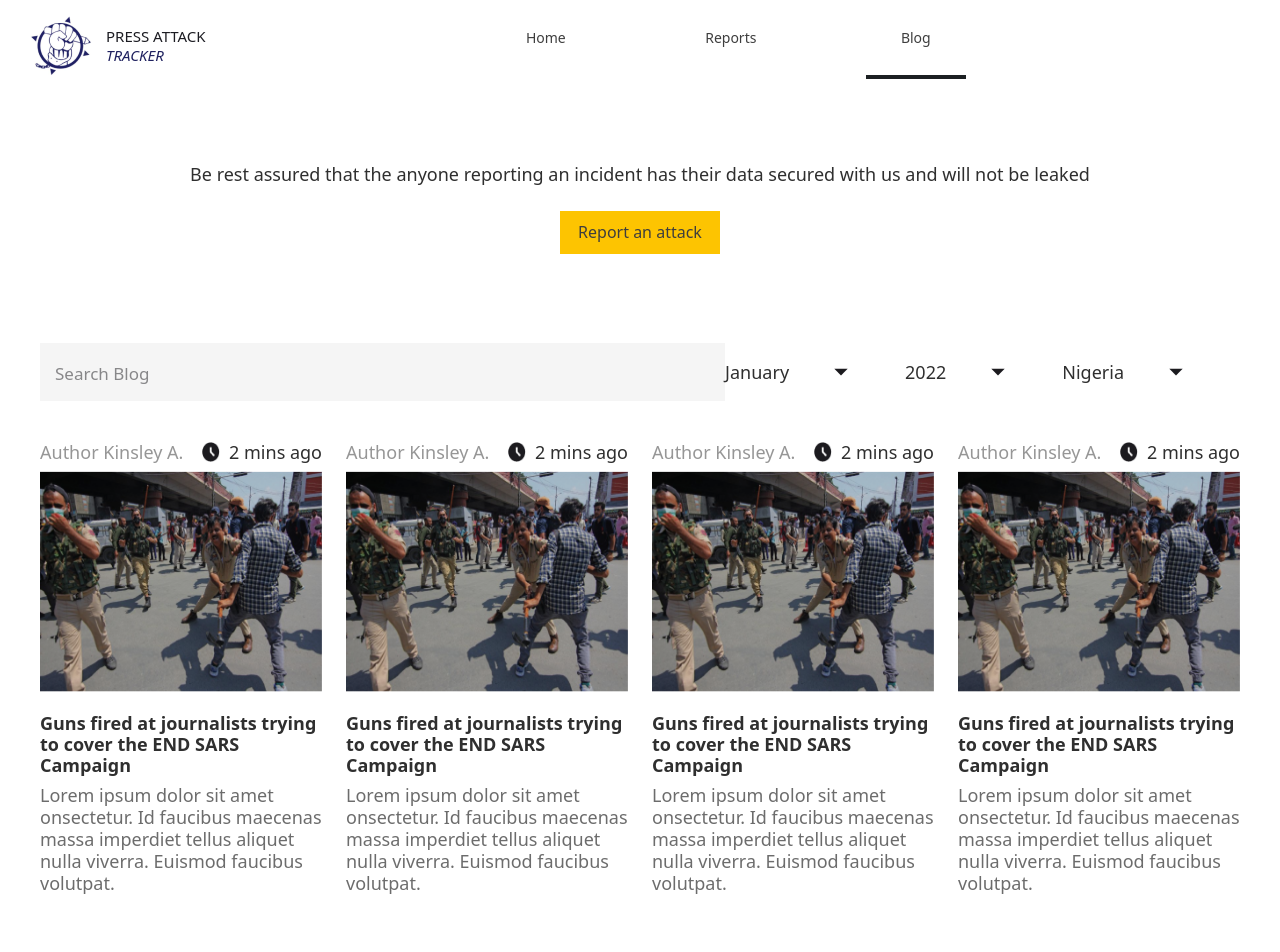
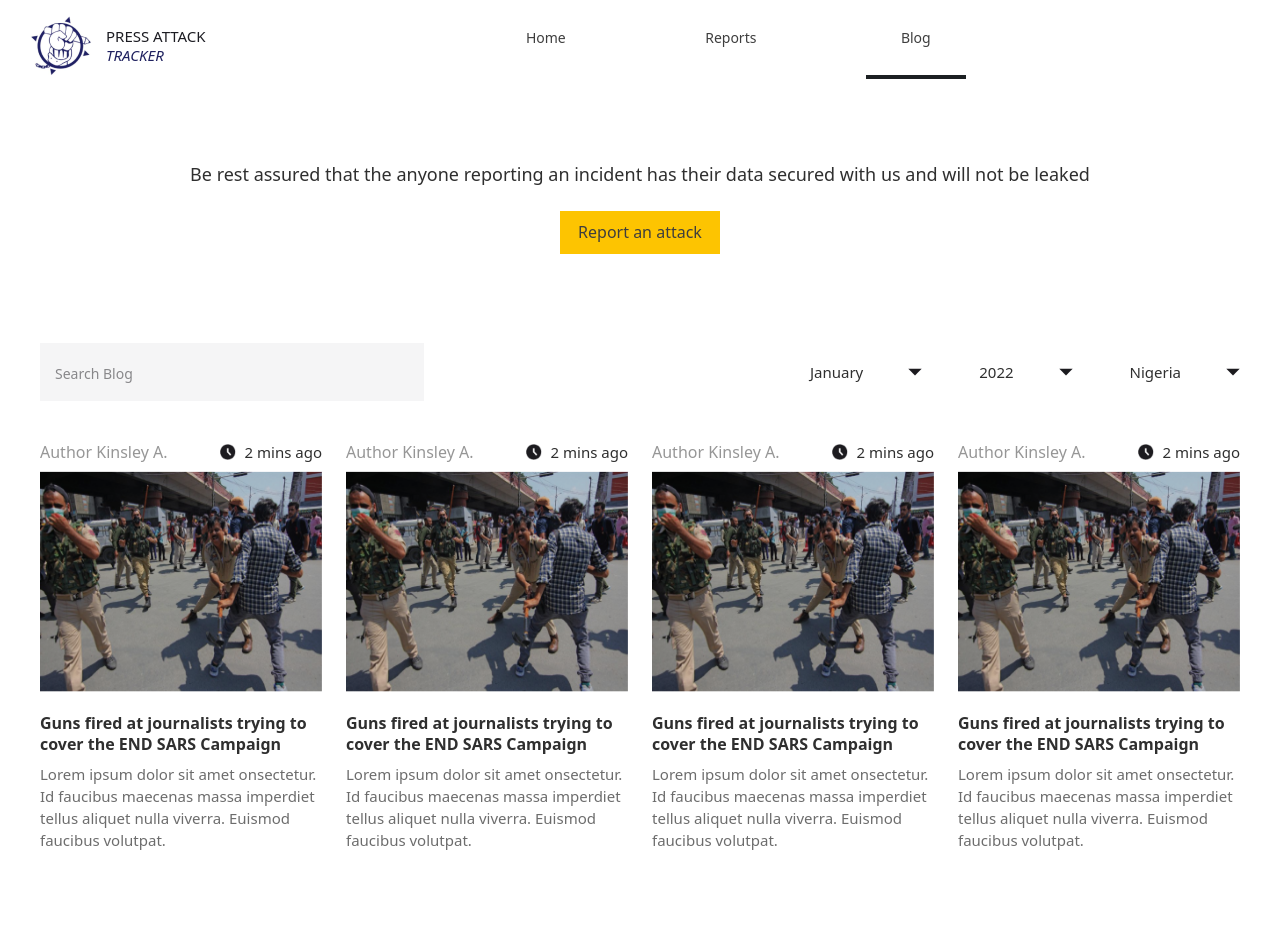
Before and after one commit to MAZINGER111/press, a Next.js app: page /blog in a window 1280 px wide. Shown: the top 952 px of the page. Built offline with nearby package versions, Linux system fonts and the light colour scheme.

Commit message:
Font size readjustments

```diff
--- /dev/null
+++ b/components/BlogCard.jsx
@@ -0,0 +1,18 @@
+const BlogCard = () => {
+    return (
+        <div>
+            <div className="flex justify-between mb-2 items-center">
+                <p className='text-[16px] opacity-50 leading-[21px]'>Author Kinsley A.</p>
+                <div className='flex items-center'>
+                    <img src="/images/clock.png" className='w-[16px] h-4' alt="" />
+                    <p className='ml-[9px]'>2 mins ago</p>
+                </div>
+            </div>
+            <img src="/images/report4.png" className='block w-full h-[221px]' alt="" />
+            <p className='text-[16px] leading-[21px] font-[600] mt-[21px] mb-2'>Guns fired at journalists trying to cover the END SARS Campaign</p>
+            <p className='opacity-70 font-[400] leading-[22px]'>Lorem ipsum dolor sit amet onsectetur. Id faucibus maecenas massa imperdiet tellus aliquet nulla viverra. Euismod faucibus volutpat.</p>
+        </div>
+    )
+}
+
+export default BlogCard
--- a/components/ReportForm.jsx
+++ b/components/ReportForm.jsx
@@ -7,7 +7,7 @@ const ReportForm = () => {
             </div>
             <div className={style.container}>
                 <p>Report Attack</p>
-                <p className='text-[#1c1b1f]/50 text-[16px] leading-[19px] mt-2 mb-4'>Fill in The Details of The Attack You Would Like To Report And the Information Would Be Verified</p>
+                <p className='text-[#1c1b1f]/50 text-[14px] leading-[19px] mt-2 mb-4'>Fill in The Details of The Attack You Would Like To Report And the Information Would Be Verified</p>
                 <div className="grid grid-cols-2 gap-x-[15px]">
                     <input type="date" placeholder='Date' />
                     <input type="text" placeholder="Author (Optional)" />
@@ -28,14 +28,14 @@ const ReportForm = () => {
                 <input type="text" name="" placeholder="Location" id="" />
                 <textarea className='h-[200px]' name="" placeholder="Description" id="" ></textarea>
                 <div className="flex items-center mb-4">
-                    <label className='bg-[#1c1b1f] py-4 px-6 text-white' htmlFor='file-upload'>
+                    <label className='bg-[#1c1b1f] py-3 px-6 text-white text-[14px]' htmlFor='file-upload'>
                         Choose File
                     </label>
                     <input type="file" name="" className='hidden' id="file-upload" />
-                    <p className="ml-6">No file Chosen</p>
+                    <p className="ml-6 text-[14px]">No file Chosen</p>
                 </div>
-                <p className='mt-[11px] mb-11 text-[#9c3b3b] font-[400] text-[18px] leading-[22px]'>Upload a picture or video evidence that includes time stamps</p>
-                <button className="px-6 py-4 bg-yellow text-[#3e3e3e] text-[18px] leading-[22px] block ml-auto">Report Attack</button>
+                <p className='mt-[11px] mb-11 text-[#9c3b3b] font-[400] text-[14px] leading-[22px]'>Upload a picture or video evidence that includes time stamps</p>
+                <button className="px-4 py-3 bg-yellow text-[#3e3e3e] text-[14px] leading-[22px] block ml-auto">Report Attack</button>
             </div>
         </div>
     )
--- a/pages/blog/index.jsx
+++ b/pages/blog/index.jsx
@@ -1,27 +1,26 @@
-import { useState } from 'react'
 import Layout from '../../components/Layout'
 import { BackArrow, DownArrow, ForwardArrow } from '../../components/Svgs'
-import style from '../../styles/report.module.css'
+import BlogCard from '../../components/BlogCard'
 const Reports = () => {
     return (
         <Layout>
             <div className='mx-5 sm:mx-10 mt-[75px] mb-10'>
                 <div className='flex flex-col sm:flex-row justify-between mb-10 mt-[89px]'>
-                    <input type="text" placeholder='Search Blog' className='placeholder:opacity-50' />
-                    <div className='flex items-center mt-2 sm:mt-0'>
+                    <input type="text" placeholder='Search Blog' className='placeholder:opacity-50 w-[30vw]' />
+                    <div className='flex items-center mt-2 sm:mt-0 '>
                         <p>January</p>
                         <DownArrow className="ml-3 mr-12 sm:ml-[45px] sm:mr-[57px]" />
                         <p>2022</p>
                         <DownArrow className="ml-3 mr-12 sm:ml-[45px] sm:mr-[57px]" />
                         <p>Nigeria</p>
-                        <DownArrow className="ml-3 sm:ml-[45px] sm:mr-[57px]" />
+                        <DownArrow className="ml-3 sm:ml-[45px]" />
                     </div>
                 </div>
                 <div className="grid sm:grid-cols-4 gap-x-6 gap-y-14">
-                    <ReportCard />
-                    <ReportCard />
-                    <ReportCard />
-                    <ReportCard />
+                    <BlogCard />
+                    <BlogCard />
+                    <BlogCard />
+                    <BlogCard />
                 </div>
                 <div className='mt-[104px] mb-[51px] flex flex-col gap-y-6 sm:flex-row justify-between'>
                     <p>Page 1 of 10 - 30</p>
@@ -44,7 +43,7 @@ const Reports = () => {
                         <textarea className='mt-[18px] h-[150px]' placeholder='Comment' name="" id="" ></textarea>
                         <input className='my-4 ' type="text" placeholder='Name' />
                         <input className='mb-[34px]' type="text" placeholder='Email' />
-                        <button className='block ml-auto'>Submit Comment</button>
+                        <button className='block ml-auto text-[14px]'>Submit Comment</button>
                     </div>
                     <div className='mt-14 sm:mt-0'>
                         <div className="w-fit ml-auto">
@@ -62,23 +61,6 @@ const Reports = () => {
 
 export default Reports
 
-const ReportCard = () => {
-    return (
-        <div>
-            <div className="flex justify-between mb-2 items-center">
-                <p className='text-[18px] opacity-50 leading-[21px]'>Author Kinsley A.</p>
-                <div className='flex items-center'>
-                    <img src="/images/clock.png" className='w-[18px] h-5' alt="" />
-                    <p className='ml-[9px]'>2 mins ago</p>
-                </div>
-            </div>
-            <img src="/images/report4.png" className='block w-full h-[221px]' alt="" />
-            <p className='text-[18px] leading-[21px] font-[600] mt-[21px] mb-2'>Guns fired at journalists trying to cover the END SARS Campaign</p>
-            <p className='opacity-70 font-[400] leading-[22px]'>Lorem ipsum dolor sit amet onsectetur. Id faucibus maecenas massa imperdiet tellus aliquet nulla viverra. Euismod faucibus volutpat.</p>
-        </div>
-    )
-}
-
 const Comment = () => (
     <div className='mb-[10px] py-[14px] border-b border-[#929292]'>
         <div className='flex items-center'>
@@ -92,42 +74,3 @@ const Comment = () => (
         <p className='mt-4'>Reply</p>
     </div>
 )
-
-const ReportForm = () => {
-    return (
-        <div className='grid sm:grid-cols-2 gap-x-6 mt-7 mb-[88px]'>
-            <div className='bg-[#f5f5f5] h-full'>
-
-            </div>
-            <div className={style.container}>
-                <p>Report Attack</p>
-                <p className='text-[#1c1b1f]/50 text-[16px] leading-[19px] mt-2 mb-4'>Fill in The Details of The Attack You Would Like To Report And the Information Would Be Verified</p>
-                <div className="grid grid-cols-2 gap-x-[15px]">
-                    <input type="date" placeholder='Date' />
-                    <input type="text" placeholder="Author (Optional)" />
-                </div>
-                <input type="text" placeholder="Title" />
-                <div className="grid sm:grid-cols-2 gap-x-[15px]">
-                    <input type="text" name="" placeholder="Victim Affiliation" id="" />
-                    <select name="" id="" placeholder="Type of Attack">
-                        <option value="">Gender</option>
-                    </select>
-                </div>
-                <div className="grid sm:grid-cols-2 gap-x-[15px]">
-                    <input type="text" name="" placeholder="Victim Affiliation" id="" />
-                    <select name="" id="" placeholder="Type of Attack">
-                        <option value="">Type Of Attack</option>
-                    </select>
-                </div>
-                <input type="text" name="" placeholder="Location" id="" />
-                <textarea className='h-[200px]' name="" placeholder="Description" id="" ></textarea>
-                <div className="flex items-center mb-4">
-                    <button>Choose File</button>
-                    <p className="ml-6">No file Chosen</p>
-                </div>
-                <p className='mt-[11px] mb-11 text-[#9c3b3b] font-[400] text-[18px] leading-[22px]'>Upload a picture or video evidence that includes time stamps</p>
-                <button className="px-6 py-4 bg-yellow text-[#3e3e3e] text-[18px] leading-[22px] block ml-auto">Report Attack</button>
-            </div>
-        </div>
-    )
-}
--- a/pages/reports.jsx
+++ b/pages/reports.jsx
@@ -2,6 +2,7 @@ import { useState } from 'react'
 import Layout from '../components/Layout'
 import { BackArrow, DownArrow, ForwardArrow } from '../components/Svgs'
 import style from '../styles/report.module.css'
+import BlogCard from '../components/BlogCard'
 const Reports = () => {
     const [showForm, setShowForm] = useState(false)
     return (
@@ -20,10 +21,10 @@ const Reports = () => {
                         </div>
                     </div>
                     <div className="grid sm:grid-cols-4 gap-x-6 gap-y-14">
-                        <ReportCard />
-                        <ReportCard />
-                        <ReportCard />
-                        <ReportCard />
+                        <BlogCard />
+                        <BlogCard />
+                        <BlogCard />
+                        <BlogCard />
                     </div>
                     <div className='mt-[104px] mb-[51px] flex flex-col gap-y-6 sm:flex-row justify-between'>
                         <p>Page 1 of 10 - 30</p>
@@ -54,23 +55,6 @@ const Reports = () => {
 }
 
 export default Reports
-
-const ReportCard = () => {
-    return (
-        <div>
-            <div className="flex justify-between mb-2 items-center">
-                <p className='text-[18px] opacity-50 leading-[21px]'>Author Kinsley A.</p>
-                <div className='flex items-center'>
-                    <img src="/images/clock.png" className='w-[18px] h-5' alt="" />
-                    <p className='ml-[9px]'>2 mins ago</p>
-                </div>
-            </div>
-            <img src="/images/report4.png" className='block w-full h-[221px]' alt="" />
-            <p className='text-[18px] leading-[21px] font-[600] mt-[21px] mb-2'>Guns fired at journalists trying to cover the END SARS Campaign</p>
-            <p className='opacity-70 font-[400] leading-[22px]'>Lorem ipsum dolor sit amet onsectetur. Id faucibus maecenas massa imperdiet tellus aliquet nulla viverra. Euismod faucibus volutpat.</p>
-        </div>
-    )
-}
 
 const ReportForm = () => {
     return (
--- a/styles/globals.css
+++ b/styles/globals.css
@@ -9,7 +9,7 @@
 }
 
 body{
-  @apply text-primary text-[18px] leading-[22px] font-[500]
+  @apply text-primary text-[15px] leading-[22px] font-[500]
 }
 
 li{
@@ -22,12 +22,12 @@ a {
 }
 
 button{
-  @apply px-6 py-4 bg-[#1C1B1F] text-white
+  @apply px-5 py-3 bg-[#1C1B1F] text-white
 }
 
 input, textarea{
-  @apply placeholder:opacity-50 placeholder:font-[400] placeholder:text-[17px] placeholder:text-[#1c1b1f];
-  @apply bg-[#F5F5F5] pl-[15px] pt-[19px] pb-[17px] block w-full resize-none;
+  @apply placeholder:opacity-50 placeholder:font-[400] placeholder:text-[14px] placeholder:text-[#1c1b1f];
+  @apply bg-[#F5F5F6] pl-[15px] pt-[19px] pb-[17px] block w-full resize-none text-[#1c1b1f]/50;
   @apply focus:border-none focus:outline-none
 }
 
--- a/styles/report.module.css
+++ b/styles/report.module.css
@@ -3,6 +3,6 @@
     @apply px-5 sm:px-8 py-6
 }
 .container input, .container select, .container option, .container textarea {
-    @apply bg-[#f5f5f5] px-4 pt-[19px] pb-[17px] mb-4 text-[#1c1b1f]/50 text-[18px] leading-[22px];
-    @apply placeholder:text-[#1c1b1f]  placeholder:text-[18px] placeholder:leading-[22px];
+    @apply bg-[#f5f5f5] px-4 pt-[16px] pb-[14px] mb-4 font-normal text-[#1c1b1f]/50 text-[14px] leading-[22px];
+    @apply placeholder:text-[#1c1b1f]  placeholder:text-[14px] placeholder:leading-[22px];
 }
```
